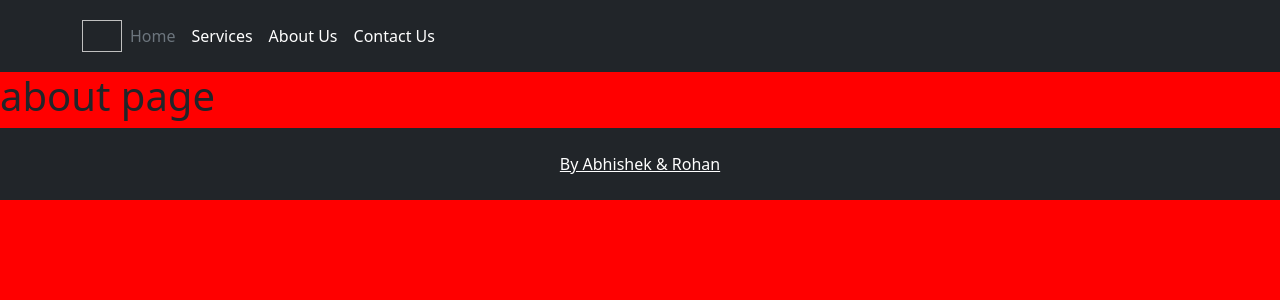
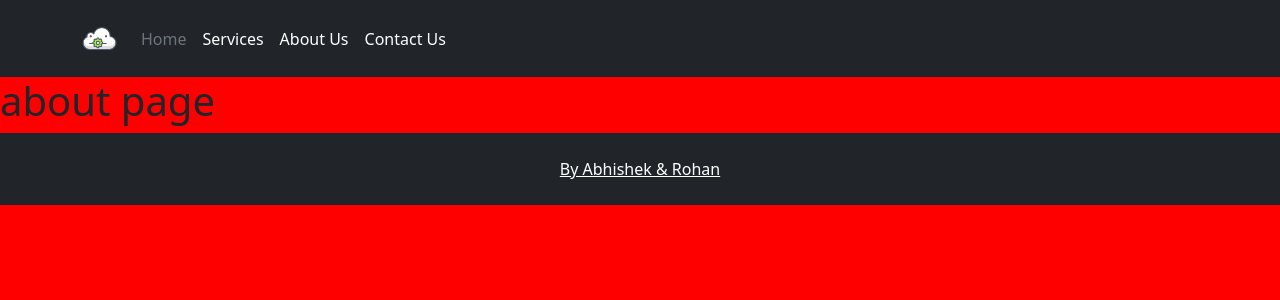
Before and after one commit to RohanDas28/Product-Price-Comparer, a Django app: page /about in a window 1280 px wide. Shown: the top 300 px of the page. Run offline with Django 3.2, Linux system fonts and the light colour scheme.

Commit message:
Fixed Nav Image

```diff
--- a/Templates/basic.html
+++ b/Templates/basic.html
@@ -20,9 +20,9 @@
   <header class="p-3 bg-dark text-white">
     <div class="container">
       <div class="d-flex flex-wrap align-items-center justify-content-center justify-content-lg-start">
-        <a href="/" class="d-flex align-items-center mb-2 mb-lg-0 text-white text-decoration-none">
-          <img width="40" height="32" href="../static/lasan.svg">
-        </a>
+          <a class="navbar-brand" href="#">
+        <img src="../static/lasan.png" width="35" height="35" class="d-inline-block align-top" alt="">
+          </a>
 
         <ul class="nav col-12 col-lg-auto me-lg-auto mb-2 justify-content-center mb-md-0">
           <li><a href="/home" class="nav-link px-2 text-secondary">Home</a></li>
```
Also changed, not shown: static/lasan.png (added).
